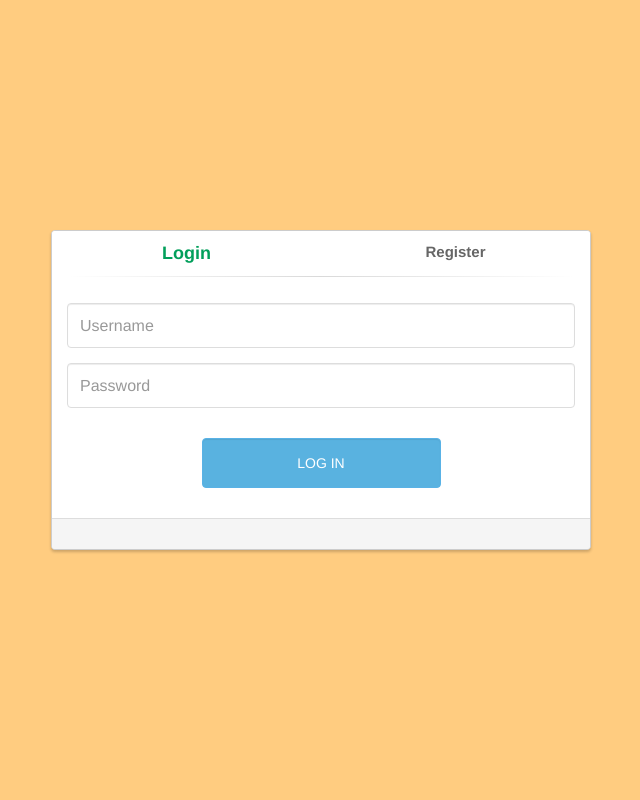
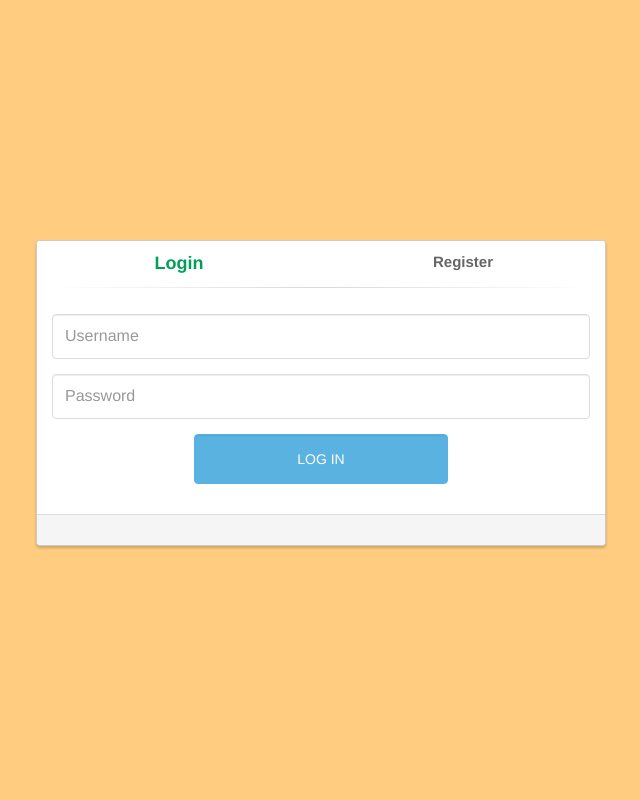
Before and after one commit to shengdade/ECE1779_Assignment1, a Flask app: page /login in a window 1280 px wide. Shown: the whole page, without its empty margins (319-959 px from the left). Run offline with Flask 2, Linux system fonts and the light colour scheme; some libraries are stand-ins or nearby versions.

Commit message:
redesign login page layout

```diff
--- a/app/static/login.css
+++ b/app/static/login.css
@@ -68,7 +68,6 @@ body {
     font-size: 14px;
     height: auto;
     font-weight: normal;
-    margin-top: 15px;
     padding: 14px 0;
     text-transform: uppercase;
     border-color: #59B2E6;
@@ -99,7 +98,6 @@ body {
     font-size: 14px;
     height: auto;
     font-weight: normal;
-    margin-top: 15px;
     padding: 14px 0;
     text-transform: uppercase;
     border-color: #1CB94A;
--- a/app/templates/login.html
+++ b/app/templates/login.html
@@ -8,28 +8,14 @@
     <script src="https://maxcdn.bootstrapcdn.com/bootstrap/3.3.7/js/bootstrap.min.js"></script>
     <link rel="stylesheet" type="text/css" href="{{ url_for('static',filename='login.css') }}">
     <style>
-        html, body, .container-table {
-            height: 100%;
-        }
-
         body {
             background-color: #ffcc80;
-            padding: 0;
-        }
-
-        .container-table {
-            display: table;
-        }
-
-        .vertical-center-row {
-            display: table-cell;
-            vertical-align: middle;
         }
     </style>
 </head>
 <body>
-<div class="container container-table">
-    <div class="row vertical-center-row">
+<div class="container" style="padding:150px 0">
+    <div class="row">
         <div class="col-md-6 col-md-offset-3">
             <div class="panel panel-login">
                 <div class="panel-heading">
```
